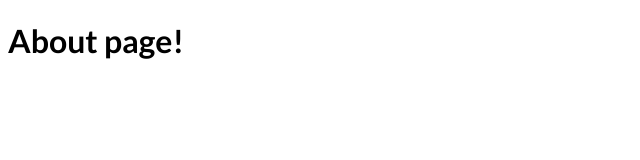
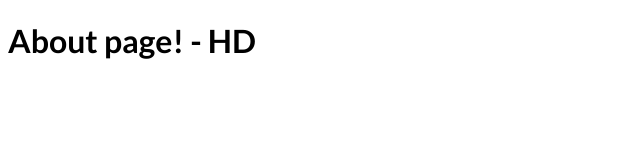
Before and after one commit to SusnataD/NextJs-Starter, a Next.js app: page /about in a window 1280 px wide. Shown: the top 160 px of the page, without its empty margins (0-640 px from the left). Built offline with nearby package versions, Linux system fonts and the light colour scheme.

Commit message:
Checking

```diff
--- a/pages/about/index.js
+++ b/pages/about/index.js
@@ -1,5 +1,5 @@
 const AboutPage = () => {
-  return <h1>About page!</h1>;
+  return <h1>About page! - HD</h1>;
 };
 
 export default AboutPage;
```
